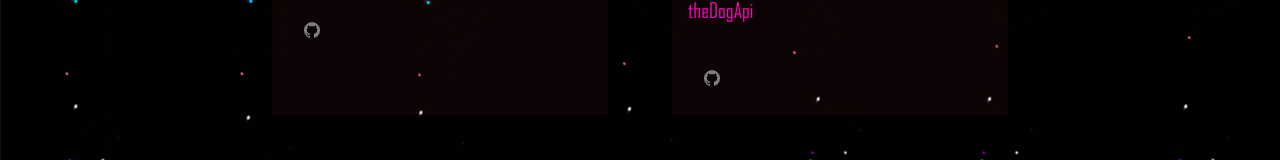
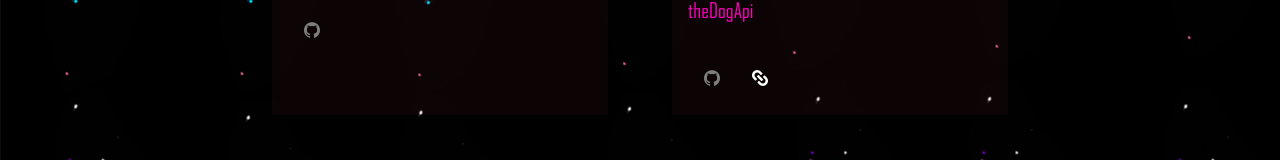
Before and after one commit to ivorojas/Portafolio, a React (Create React App) app: page / in a window 1280 px wide. Shown: the part 2541-2701 px from the top of the page. Built offline with nearby package versions, Linux system fonts and the light colour scheme.

Commit message:
link work

```diff
--- a/src/components/Work.jsx
+++ b/src/components/Work.jsx
@@ -3,6 +3,7 @@ import './Work.css'
 import dogs from '../img/pantallazo-dogs.jpg'
 import weather from '../img/captura-weather.jpg'
 import github from '../img/logotipo-de-github.png'
+import link from '../img/link-icon.png'
 import linkedinLogo from '../img/linkedin-icon-logo.png'
 
 export default function Work() {
@@ -45,6 +46,11 @@ export default function Work() {
                   <img src={github} alt="icono github" />
                 </button>
               </a>
+              <a href='https://dogs-app-client-psi.vercel.app/' rel="noreferrer"  target="_blank">
+                <button className='button_card' >
+                  <img src={link} alt="icono github" />
+                </button>
+              </a>
             </div>
 
           </div>
```
